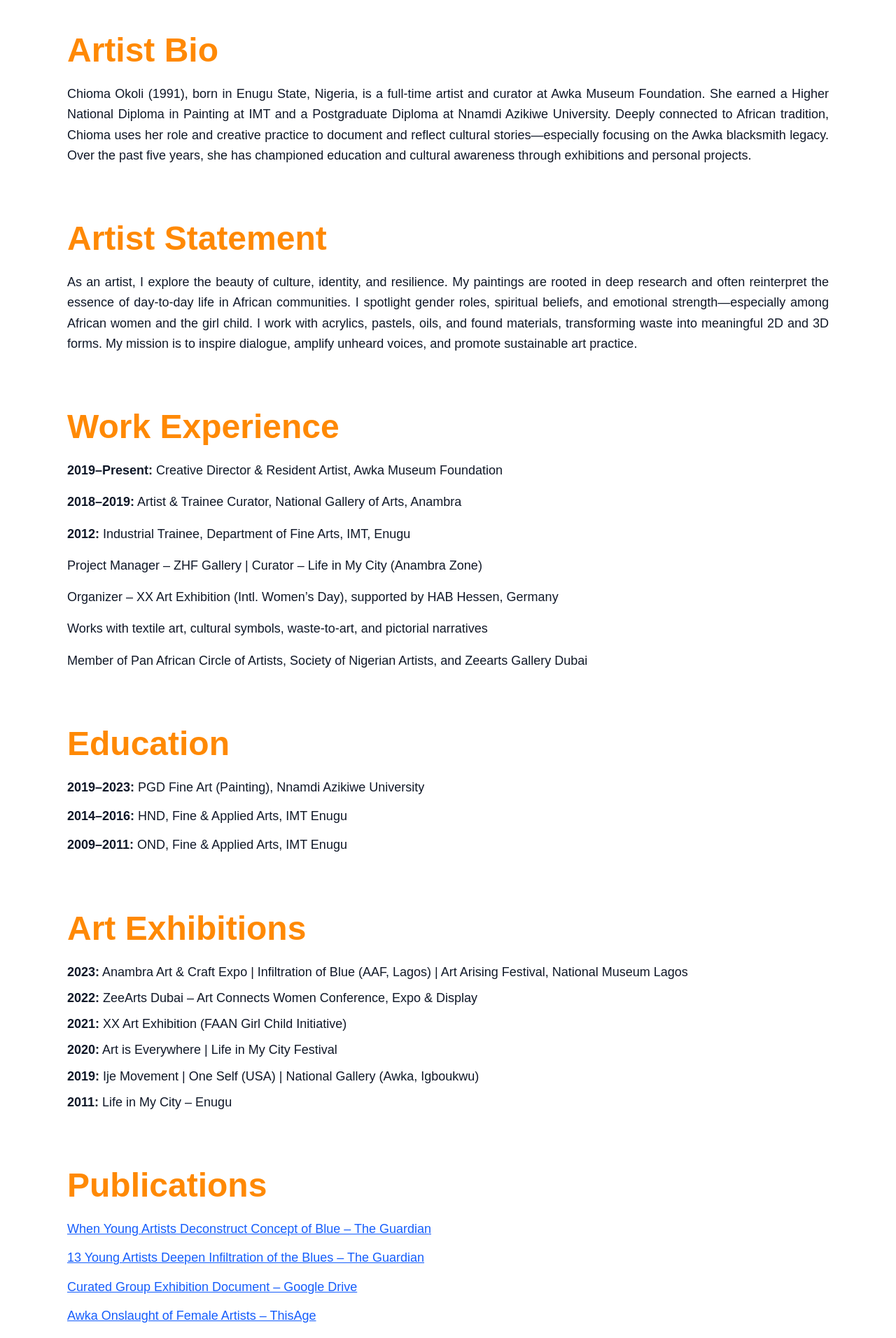
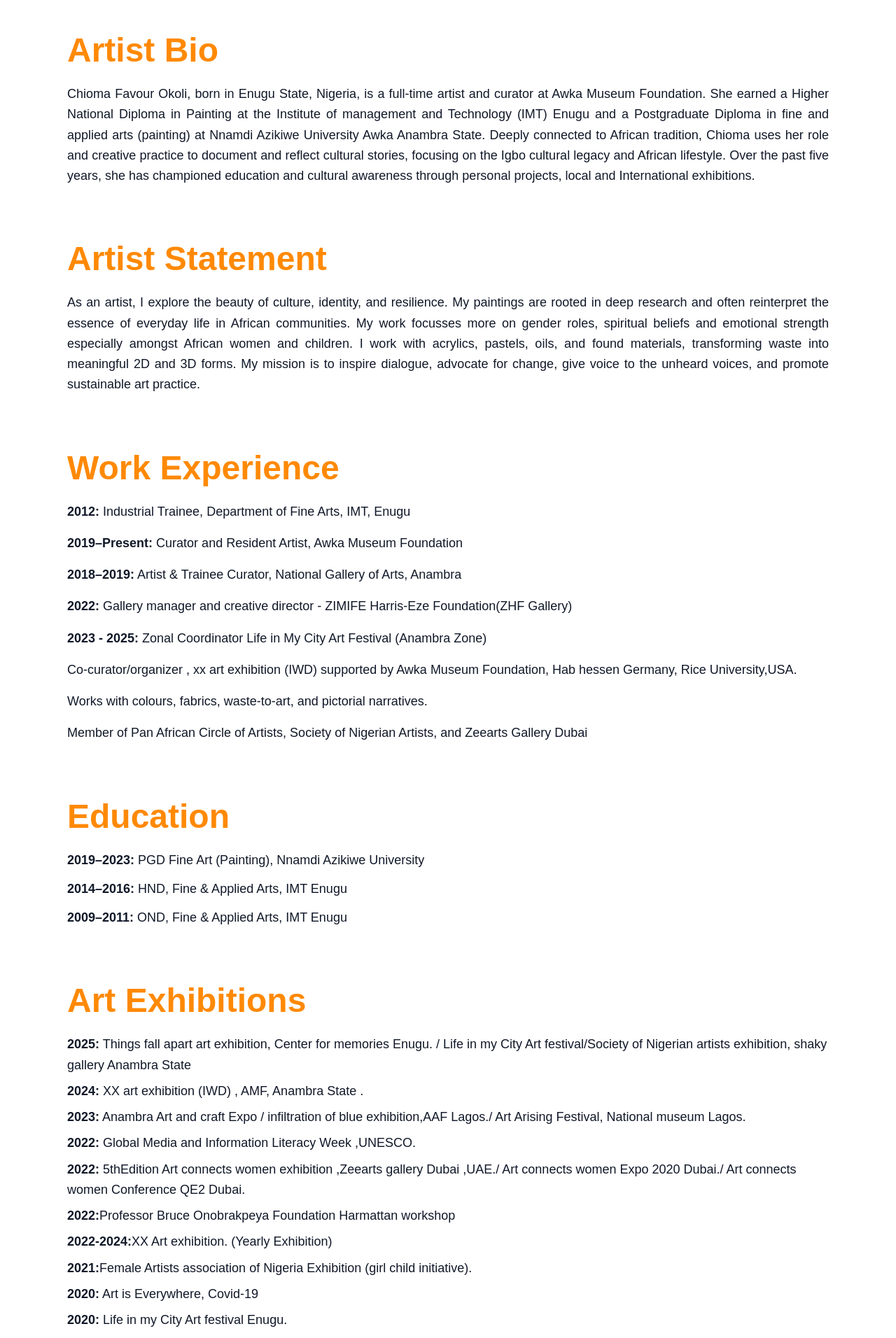
Before and after one commit to Echemartins/chioma_okoli_arts, a Next.js app: page /about in a window 1280 px wide. Shown: the part 200-2112 px from the top of the page at 70% size. Built offline with nearby package versions, Linux system fonts and the light colour scheme.

Commit message:
made corrections

```diff
--- a/app/about/page.js
+++ b/app/about/page.js
@@ -11,60 +11,174 @@ const AboutPage = () => {
       <main className="w-[90%] max-w-6xl py-30 sm:py20 flex flex-col gap-20 mx-auto px-4 sm:px-6 lg:px-8">
         {/* Artist Bio */}
         <section className="flex flex-col gap-6">
-          <h1 className="text-4xl sm:text-5xl font-bold text-orange-400">Artist Bio</h1>
+          <h1 className="text-4xl sm:text-5xl font-bold text-orange-400">
+            Artist Bio
+          </h1>
           <p className="text-lg leading-relaxed text-justify">
-            Chioma Okoli (1991), born in Enugu State, Nigeria, is a full-time artist and curator at Awka Museum Foundation. She earned a Higher National Diploma in Painting at IMT and a Postgraduate Diploma at Nnamdi Azikiwe University. Deeply connected to African tradition, Chioma uses her role and creative practice to document and reflect cultural stories—especially focusing on the Awka blacksmith legacy. Over the past five years, she has championed education and cultural awareness through exhibitions and personal projects.
+            Chioma Favour Okoli, born in Enugu State, Nigeria, is a full-time
+            artist and curator at Awka Museum Foundation. She earned a Higher
+            National Diploma in Painting at the Institute of management and
+            Technology (IMT) Enugu and a Postgraduate Diploma in fine and
+            applied arts (painting) at Nnamdi Azikiwe University Awka Anambra
+            State. Deeply connected to African tradition, Chioma uses her role
+            and creative practice to document and reflect cultural stories,
+            focusing on the Igbo cultural legacy and African lifestyle. Over the
+            past five years, she has championed education and cultural awareness
+            through personal projects, local and International exhibitions.
           </p>
         </section>
 
         {/* Artist Statement */}
         <section className="flex flex-col gap-6">
-          <h1 className="text-4xl sm:text-5xl font-bold text-orange-400">Artist Statement</h1>
+          <h1 className="text-4xl sm:text-5xl font-bold text-orange-400">
+            Artist Statement
+          </h1>
           <p className="text-lg leading-relaxed text-justify">
-            As an artist, I explore the beauty of culture, identity, and resilience. My paintings are rooted in deep research and often reinterpret the essence of day-to-day life in African communities. I spotlight gender roles, spiritual beliefs, and emotional strength—especially among African women and the girl child. I work with acrylics, pastels, oils, and found materials, transforming waste into meaningful 2D and 3D forms. My mission is to inspire dialogue, amplify unheard voices, and promote sustainable art practice.
+            As an artist, I explore the beauty of culture, identity, and
+            resilience. My paintings are rooted in deep research and often
+            reinterpret the essence of everyday life in African communities. My
+            work focusses more on gender roles, spiritual beliefs and emotional
+            strength especially amongst African women and children. I work with
+            acrylics, pastels, oils, and found materials, transforming waste
+            into meaningful 2D and 3D forms. My mission is to inspire dialogue,
+            advocate for change, give voice to the unheard voices, and promote
+            sustainable art practice.
           </p>
         </section>
 
         {/* Work Experience */}
         <section className="flex flex-col gap-6">
-          <h1 className="text-4xl sm:text-5xl font-bold text-orange-400">Work Experience</h1>
+          <h1 className="text-4xl sm:text-5xl font-bold text-orange-400">
+            Work Experience
+          </h1>
           <div className="text-lg leading-relaxed space-y-4">
-            <p><span className="font-semibold">2019–Present:</span> Creative Director & Resident Artist, Awka Museum Foundation</p>
-            <p><span className="font-semibold">2018–2019:</span> Artist & Trainee Curator, National Gallery of Arts, Anambra</p>
-            <p><span className="font-semibold">2012:</span> Industrial Trainee, Department of Fine Arts, IMT, Enugu</p>
-            <p>Project Manager – ZHF Gallery | Curator – Life in My City (Anambra Zone)</p>
-            <p>Organizer – XX Art Exhibition (Intl. Women’s Day), supported by HAB Hessen, Germany</p>
-            <p>Works with textile art, cultural symbols, waste-to-art, and pictorial narratives</p>
-            <p>Member of Pan African Circle of Artists, Society of Nigerian Artists, and Zeearts Gallery Dubai</p>
+            <p>
+              <span className="font-semibold">2012:</span> Industrial Trainee,
+              Department of Fine Arts, IMT, Enugu
+            </p>
+            <p>
+              <span className="font-semibold">2019–Present:</span> Curator and
+              Resident Artist, Awka Museum Foundation
+            </p>
+            <p>
+              <span className="font-semibold">2018–2019:</span> Artist & Trainee
+              Curator, National Gallery of Arts, Anambra
+            </p>
+            <p>
+              <span className="font-semibold">2022:</span> Gallery manager and
+              creative director - ZIMIFE Harris-Eze Foundation(ZHF Gallery)
+            </p>
+            <p>
+              <span className="font-semibold">2023 - 2025:</span> Zonal
+              Coordinator Life in My City Art Festival (Anambra Zone)
+            </p>
+            <p>
+              Co-curator/organizer , xx art exhibition (IWD) supported by Awka
+              Museum Foundation, Hab hessen Germany, Rice University,USA.
+            </p>
+            <p>
+              Works with colours, fabrics, waste-to-art, and pictorial
+              narratives.
+            </p>
+            <p>
+              Member of Pan African Circle of Artists, Society of Nigerian
+              Artists, and Zeearts Gallery Dubai
+            </p>
           </div>
         </section>
 
         {/* Education */}
         <section className="flex flex-col gap-6">
-          <h1 className="text-4xl sm:text-5xl font-bold text-orange-400">Education</h1>
+          <h1 className="text-4xl sm:text-5xl font-bold text-orange-400">
+            Education
+          </h1>
           <div className="text-lg leading-relaxed space-y-3">
-            <p><span className="font-semibold">2019–2023:</span> PGD Fine Art (Painting), Nnamdi Azikiwe University</p>
-            <p><span className="font-semibold">2014–2016:</span> HND, Fine & Applied Arts, IMT Enugu</p>
-            <p><span className="font-semibold">2009–2011:</span> OND, Fine & Applied Arts, IMT Enugu</p>
+            <p>
+              <span className="font-semibold">2019–2023:</span> PGD Fine Art
+              (Painting), Nnamdi Azikiwe University
+            </p>
+            <p>
+              <span className="font-semibold">2014–2016:</span> HND, Fine &
+              Applied Arts, IMT Enugu
+            </p>
+            <p>
+              <span className="font-semibold">2009–2011:</span> OND, Fine &
+              Applied Arts, IMT Enugu
+            </p>
           </div>
         </section>
 
         {/* Exhibitions */}
         <section className="flex flex-col gap-6">
-          <h1 className="text-4xl sm:text-5xl font-bold text-orange-400">Art Exhibitions</h1>
+          <h1 className="text-4xl sm:text-5xl font-bold text-orange-400">
+            Art Exhibitions
+          </h1>
           <div className="text-lg leading-relaxed space-y-2">
-            <p><span className="font-semibold">2023:</span> Anambra Art & Craft Expo | Infiltration of Blue (AAF, Lagos) | Art Arising Festival, National Museum Lagos</p>
-            <p><span className="font-semibold">2022:</span> ZeeArts Dubai – Art Connects Women Conference, Expo & Display</p>
-            <p><span className="font-semibold">2021:</span> XX Art Exhibition (FAAN Girl Child Initiative)</p>
-            <p><span className="font-semibold">2020:</span> Art is Everywhere | Life in My City Festival</p>
-            <p><span className="font-semibold">2019:</span> Ije Movement | One Self (USA) | National Gallery (Awka, Igboukwu)</p>
-            <p><span className="font-semibold">2011:</span> Life in My City – Enugu</p>
+            <p>
+              <span className="font-semibold">2025:</span> Things fall apart art
+              exhibition, Center for memories Enugu. / Life in my City Art
+              festival/Society of Nigerian artists exhibition, shaky gallery
+              Anambra State
+            </p>
+            <p>
+              <span className="font-semibold">2024:</span> XX art exhibition (IWD) , AMF, Anambra State .
+
+            </p>
+            <p>
+              <span className="font-semibold">2023:</span> Anambra Art and craft
+              Expo / infiltration of blue exhibition,AAF Lagos./ Art Arising
+              Festival, National museum Lagos.
+            </p>
+            <p>
+              <span className="font-semibold">2022:</span> Global Media and
+              Information Literacy Week ,UNESCO.
+            </p>
+            <p>
+              <span className="font-semibold">2022:</span> 5thEdition Art
+              connects women exhibition ,Zeearts gallery Dubai ,UAE./ Art
+              connects women Expo 2020 Dubai./ Art connects women Conference QE2
+              Dubai.
+            </p>
+            <p>
+              <span className="font-semibold">2022:</span>Professor Bruce
+              Onobrakpeya Foundation Harmattan workshop
+            </p>
+            <p>
+              <span className="font-semibold">2022-2024:</span>XX Art exhibition. (Yearly Exhibition)
+            </p>
+            <p>
+              <span className="font-semibold">2021:</span>Female Artists
+              association of Nigeria Exhibition (girl child initiative).
+            </p>
+            <p>
+              <span className="font-semibold">2020:</span> Art is Everywhere,
+              Covid-19
+            </p>
+            <p>
+              <span className="font-semibold">2020:</span> Life in my City Art
+              festival Enugu.
+            </p>
+            <p>
+              <span className="font-semibold">2020:</span> National Gallery of
+              Arts Annual Exhibition / Ije Movement, Awka / Life in my City/ One
+              Self at Chashama Gala by Seeme, USA/ Awka Art Exhibition , ZHF
+              Gallery Awka .
+            </p>
+            <p>
+              <span className="font-semibold">2018:</span> National Gallery of
+              art exhibition Igboukwu./ Iroko International Adire Festival.
+            </p>
+            <p>
+              <span className="font-semibold">2011:</span> life in my city art festival.
+            </p>
           </div>
         </section>
 
         {/* Publications */}
         <section className="flex flex-col gap-6">
-          <h1 className="text-4xl sm:text-5xl font-bold text-orange-400">Publications</h1>
+          <h1 className="text-4xl sm:text-5xl font-bold text-orange-400">
+            Publications
+          </h1>
           <div className="text-lg leading-relaxed space-y-3 text-blue-600">
             <p>
               <a
@@ -113,7 +227,8 @@ const AboutPage = () => {
                 rel="noopener noreferrer"
                 className="underline"
               >
-                I Use My Artwork to Inspire the African Girl Child – Tribune Online
+                I Use My Artwork to Inspire the African Girl Child – Tribune
+                Online
               </a>
             </p>
           </div>
@@ -123,33 +238,70 @@ const AboutPage = () => {
         <div className="max-w-6xl mx-auto px-4 py-12 grid grid-cols-1 md:grid-cols-2 gap-10 text-center md:text-left">
           {/* Contact Info */}
           <div>
-                <h3 className="text-xl font-semibold mb-3 text-orange-600">Contact</h3>
+            <h3 className="text-xl font-semibold mb-3 text-orange-600">
+              Contact
+            </h3>
             <p className="text-sm">261 Zik Avenue, Awka, Anambra State</p>
-                <p className="text-sm mt-2">Email: <a href="mailto:Favourchomzy69@gmail.com" className="hover:underline text-orange-500">Favourchomzy69@gmail.com</a></p>
+            <p className="text-sm mt-2">
+              Email:{" "}
+              <a
+                href="mailto:Favourchomzy69@gmail.com"
+                className="hover:underline text-orange-500"
+              >
+                Favourchomzy69@gmail.com
+              </a>
+            </p>
             <p className="text-sm mt-1">
-                  Phone: <a href="tel:+2347089277261" className="hover:underline text-orange-500">+2347089277261</a>,{" "}
-                  <a href="tel:+2348165685370" className="hover:underline text-orange-500">+2348165685370</a>
+              Phone:{" "}
+              <a
+                href="tel:+2347089277261"
+                className="hover:underline text-orange-500"
+              >
+                +2347089277261
+              </a>
+              ,{" "}
+              <a
+                href="tel:+2348165685370"
+                className="hover:underline text-orange-500"
+              >
+                +2348165685370
+              </a>
             </p>
           </div>
 
           {/* Socials */}
           <div>
-                <h3 className="text-xl font-semibold mb-3 text-orange-600">Connect With Me</h3>
+            <h3 className="text-xl font-semibold mb-3 text-orange-600">
+              Connect With Me
+            </h3>
             <div className="flex justify-center md:justify-start items-center gap-4 text-2xl text-orange-600">
-                  <a href="https://instagram.com/chomzyart_" target="_blank" rel="noopener noreferrer" className="hover:text-orange-800 transition">
+              <a
+                href="https://instagram.com/chomzyart_"
+                target="_blank"
+                rel="noopener noreferrer"
+                className="hover:text-orange-800 transition"
+              >
                 <FaInstagram />
               </a>
-                  <a href="https://www.linkedin.com/in/chioma-favour-7631791a2?trk=contact-info" target="_blank" rel="noopener noreferrer" className="hover:text-orange-800 transition">
+              <a
+                href="https://www.linkedin.com/in/chioma-favour-7631791a2?trk=contact-info"
+                target="_blank"
+                rel="noopener noreferrer"
+                className="hover:text-orange-800 transition"
+              >
                 <FaLinkedin />
               </a>
             </div>
-                <p className="text-sm mt-3 text-orange-700">Instagram: @chomzyart_</p>
+            <p className="text-sm mt-3 text-orange-700">
+              Instagram: @chomzyart_
+            </p>
             <p className="text-sm text-orange-700">LinkedIn: Chioma Okoli</p>
           </div>
         </div>
 
         <div className="bg-orange-100 text-center text-sm text-orange-800 py-4">
-              &copy; {new Date().getFullYear()} Chioma-Okoli Arts. All rights reserved.
+          &copy; {new Date().getFullYear()} Chioma-Okoli Arts. All rights
+          reserved.
         </div>
       </footer>
     </div>
--- a/app/featuredArtworks.js
+++ b/app/featuredArtworks.js
@@ -61,7 +61,7 @@ const FeaturedArtworksSection = () => {
         //     </div>
         //   ))}
         // </div>
-        <div className="grid grid-cols-1 sm:grid-cols-2 md:grid-cols-3 lg:grid-cols-4 gap-6">
+        <div className="grid grid-cols-2 sm:grid-cols-2 md:grid-cols-3 lg:grid-cols-4 gap-6">
           {featuredArtworks.map((art) => (
             <div
               key={art._id}
--- a/app/gallery/page.js
+++ b/app/gallery/page.js
@@ -129,7 +129,7 @@ export default function GalleryPage() {
         ) : (
           <>
             {/* Artwork Grid */}
-            <div className="grid grid-cols-1 sm:grid-cols-2 md:grid-cols-3 xl:grid-cols-4 gap-6">
+            <div className="grid grid-cols-2 sm:grid-cols-2 md:grid-cols-3 xl:grid-cols-4 gap-6">
               {artworks.map((artwork) => (
                 <Link href={`/gallery/${artwork._id}`} key={artwork._id}>
                   <div className="cursor-pointer bg-orange-50 rounded-xl overflow-hidden shadow-lg border border-orange-200 hover:shadow-xl transition-transform duration-300 hover:scale-[1.02]">
```
Lines whose indentation alone changed are shown as unchanged.
